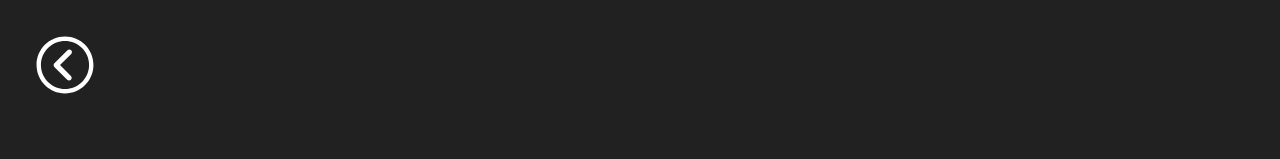
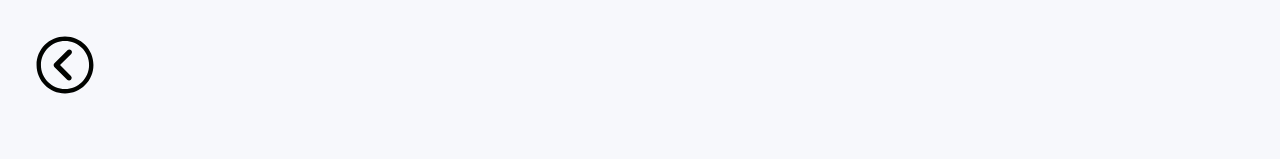
Before and after one commit to nikolassco/portfolioreact, a React (Create React App) app: page /project/1 in a window 1280 px wide. Shown: the top 159 px of the page. Built offline with nearby package versions, Linux system fonts and the light colour scheme.

Commit message:
edited colors and background colors

```diff
--- a/src/index.css
+++ b/src/index.css
@@ -21,8 +21,8 @@
 }
 
 body {
-  background-color: #212121;
-  color: #fff;
+  background-color: #f7f8fc;
+  color: #010300;
   margin: 0;
   font-family: -apple-system, BlinkMacSystemFont, 'Segoe UI', 'Roboto', 'Oxygen',
     'Ubuntu', 'Cantarell', 'Fira Sans', 'Droid Sans', 'Helvetica Neue',
@@ -121,3 +121,5 @@ span {
 }
 
 /* #ffffff #f6f7ef #ecefdf #e3e6ce #d9debe */
+
+/* #f7f8fc #bbdec6 #5a7f78 #314c53 #010300 */
--- a/src/pages/projectCard/ProjectCard.module.css
+++ b/src/pages/projectCard/ProjectCard.module.css
@@ -13,6 +13,7 @@
 .back_icon {
   height: 70px;
   width: 70px;
+  color: #010300;
 }
 
 
```
